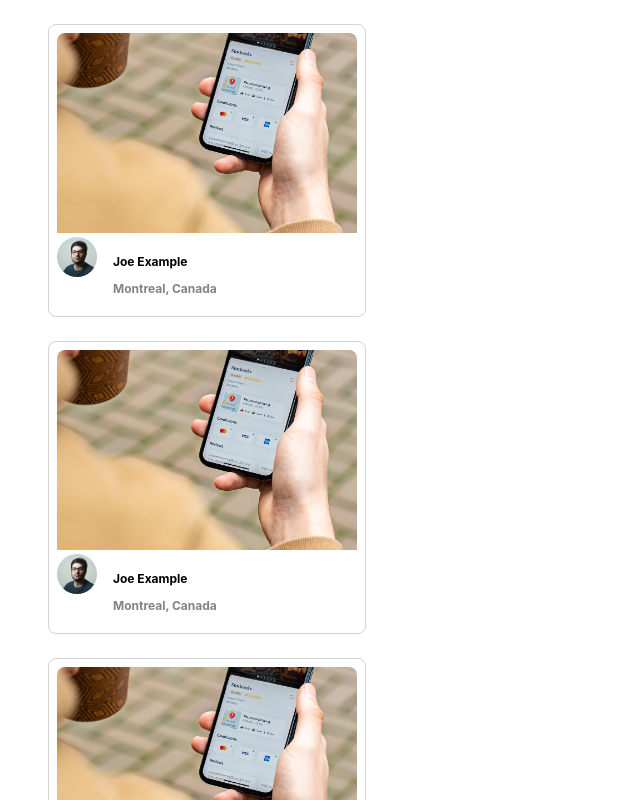
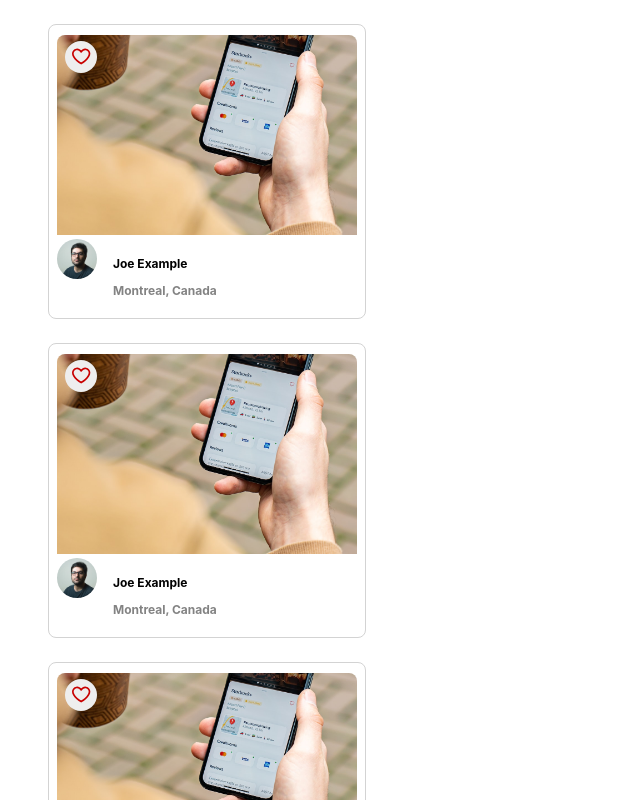
Before and after one commit to BrandNero/Photolab, a React (Create React App) app in the folder frontend/: page / in a window 1280 px wide. Shown: the top 800 px of the page, without its empty margins (0-640 px from the left). Built offline with nearby package versions, Linux system fonts and the light colour scheme; the HTML template or start-up script is replaced by a standard one.

Commit message:
added photoFavIcon

```diff
--- a/frontend/src/App.jsx
+++ b/frontend/src/App.jsx
@@ -2,6 +2,7 @@ import React from 'react';
 
 import PhotoListItem from './components/PhotoListItem';
 import './App.scss';
+import PhotoFavButton from 'components/PhotoFavButton';
 
 const sampleDataForPhotoListItem = {
   id: "1",
--- a/frontend/src/components/PhotoFavButton.jsx
+++ b/frontend/src/components/PhotoFavButton.jsx
@@ -4,10 +4,15 @@ import FavIcon from './FavIcon';
 import '../styles/PhotoFavButton.scss';
 
 function PhotoFavButton() {
+  const[favourite, setFavourite] = useState(false);
+
+  const handleClick = () => {
+    setFavourite(!favourite)
+  }
   return (
     <div className="photo-list__fav-icon">
-      <div className="photo-list__fav-icon-svg">
-        {/* Insert React */}
+      <div className="photo-list__fav-icon-svg" onClick={handleClick}>
+        <FavIcon selected={favourite}/>
       </div>
     </div>
   );
--- a/frontend/src/components/PhotoListItem.jsx
+++ b/frontend/src/components/PhotoListItem.jsx
@@ -1,12 +1,13 @@
 import React from "react";
 
 import "../styles/PhotoListItem.scss";
-
+import PhotoFavButton from "./PhotoFavButton";
 
 const PhotoListItem = ({photo}) => {
   return (
     <article className="photo-list__item">
       <header>
+      <PhotoFavButton />
       <img src={photo.imageSource} alt={`${photo.username}'s photo`} className="photo-list__image" />
       </header>
       <section className="photo-list__user-details">
```
